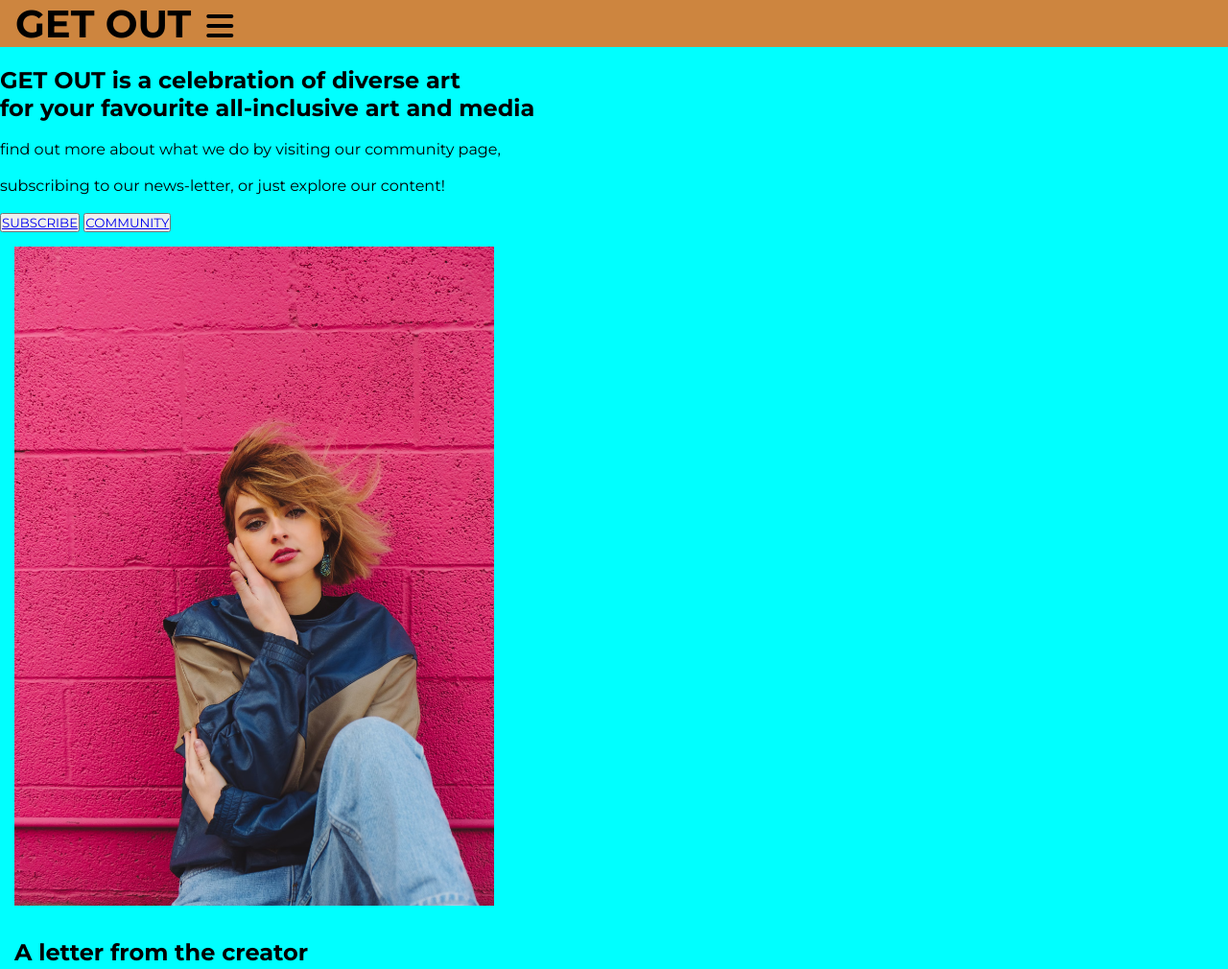
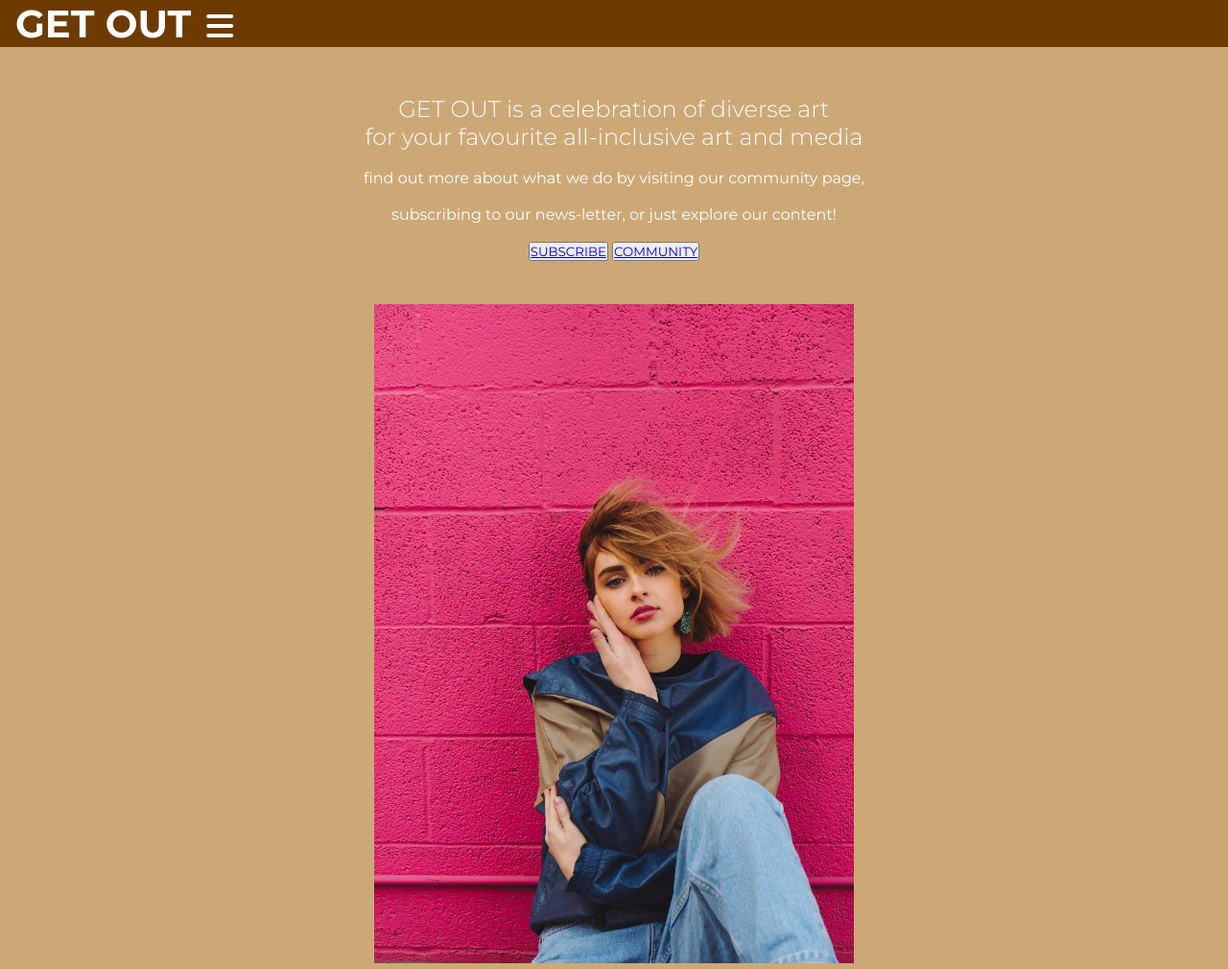
Before and after one commit to FernVR/portfolio-one-draft, a plain HTML site: page index.html in a window 1280 px wide. Shown: the top 1010 px of the page at 96% size. Drawn offline with Linux system fonts and the light colour scheme.

Commit message:
added styles to main section

```diff
--- a/assets/css/style.css
+++ b/assets/css/style.css
@@ -10,15 +10,14 @@
 /* Header */
 
 header {
-    background-color: peru;
+    background-color: #6D3B00;
     display: flex;
-
     align-items: baseline;
 }
 
 header a {
     text-decoration: none;
-    color: #000;
+    color: #ffffff;
 }
 
 
@@ -29,7 +28,7 @@ header a {
 }
 
 .active {
-    border-bottom: 1px solid #000;
+    border-bottom: 1px solid #ffffff;
 }
 
 .menu {
@@ -46,14 +45,14 @@ header a {
 
 .menu a {
     text-decoration: none;
-    color: #000;
+    color: #ffffff;
 }
 
 /* Navbar styles with dropdown toggle */
 
 nav {
 
-    background-color: peru;
+    background-color: #6D3B00;
     width: 100%;
     left: 0;
     justify-content: space-between;
@@ -75,6 +74,7 @@ nav {
 
 .nav-toggle-label {
     font-size: 2rem;
+    color: #ffffff;
 
 }
 
@@ -82,10 +82,30 @@ nav {
 /* Main Content */
 
 main {
-    background-color: aqua;
-    /* make main element take up surplus space to push footer down */
+    background-color: #CDA877;
+    color: #ffffff;
+    padding-top: 20px;
 
-    padding-top: 20px;
+}
+
+/* Banner */
+
+.banner {
+    padding: 30px 10px;
+    text-align: center;
+
+}
+
+.banner > h2 {
+    font-weight: 300;
+}
+
+
+/* Creator Letter Section */
+
+
+#creator-section > div {
+    text-align: center;
 }
 
 .img-creator {
@@ -111,3 +131,14 @@ main {
 footer {
     background-color: yellowgreen;
 }
+
+
+/* this is for the media query to line img and creator letter side by side
+
+#creator-section {
+    display: flex;
+    flex-direction: row;
+    padding: 20px;
+}
+
+*/
```
Also changed, not shown: index.html (+5 -2 lines).
